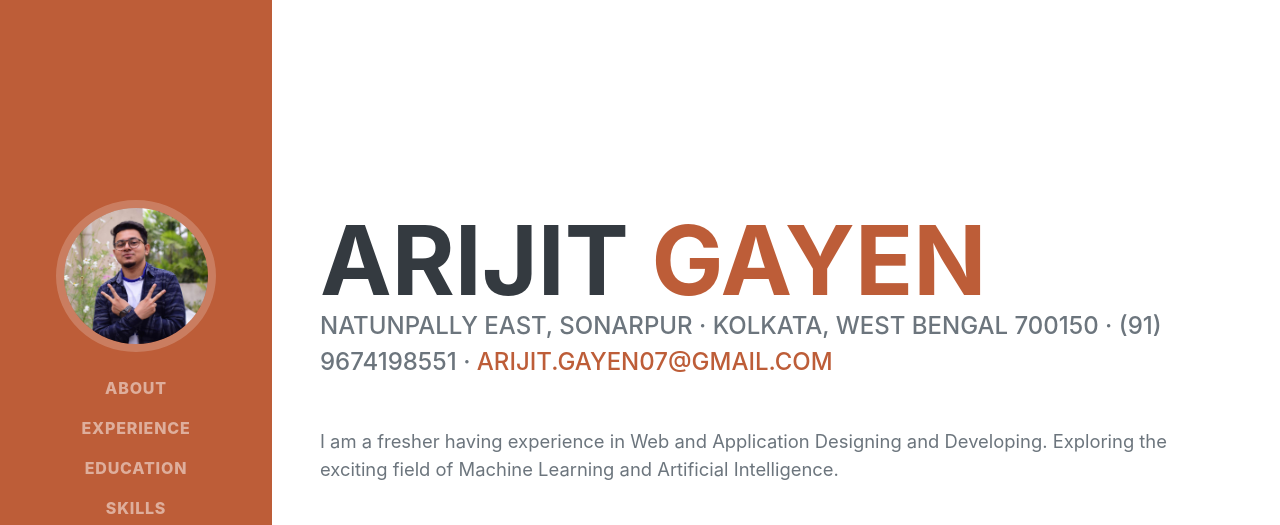
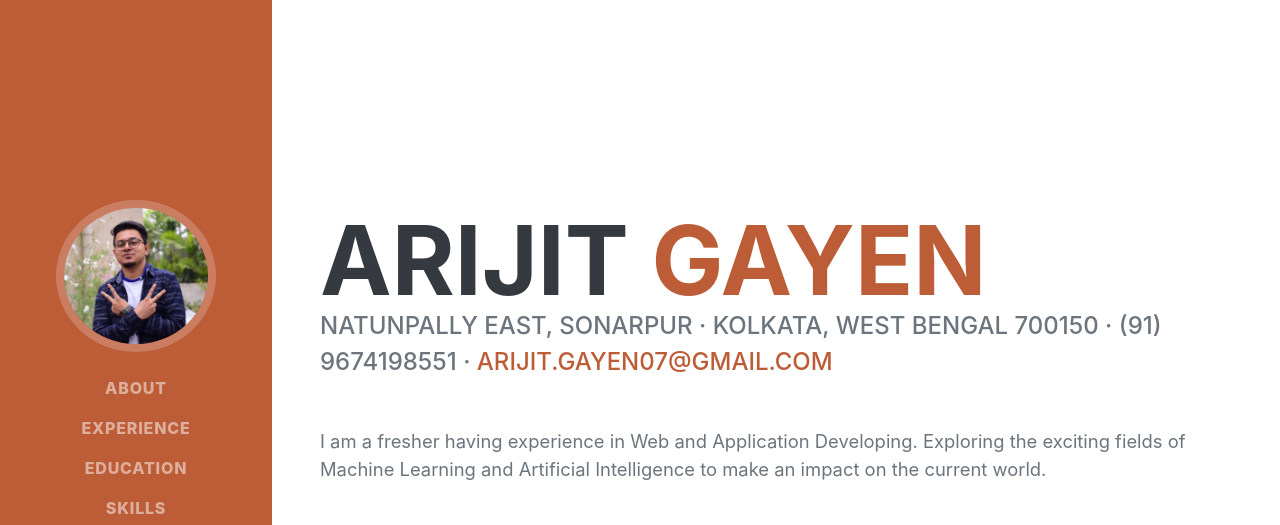
Before and after one commit to arjg07/ArijitResume, a plain HTML site: page index.html in a window 1280 px wide. Shown: the top 525 px of the page. Drawn offline with nearby package versions, Linux system fonts and the light colour scheme; a web font is replaced by a local one.

Commit message:
Update index.html

```diff
--- a/index.html
+++ b/index.html
@@ -47,7 +47,7 @@
                         Natunpally East, Sonarpur · Kolkata, West Bengal 700150 · (91) 9674198551 ·
                         <a href="mailto:arijit.gayen07@gmail.com">arijit.gayen07@gmail.com</a>
                     </div>
-                    <p class="lead mb-5">I am a fresher having experience in Web and Application Designing and Developing. Exploring the exciting field of Machine Learning and Artificial Intelligence. </p>
+                    <p class="lead mb-5">I am a fresher having experience in Web and Application Developing. Exploring the exciting fields of Machine Learning and Artificial Intelligence to make an impact on the current world. </p>
                     <div class="social-icons">
                         <a class="social-icon" href="https://www.linkedin.com/in/arijit-gayen-466a16120/"><i class="fab fa-linkedin-in"></i></a>
                         <a class="social-icon" href="https://github.com/arjg07"><i class="fab fa-github"></i></a>
```
